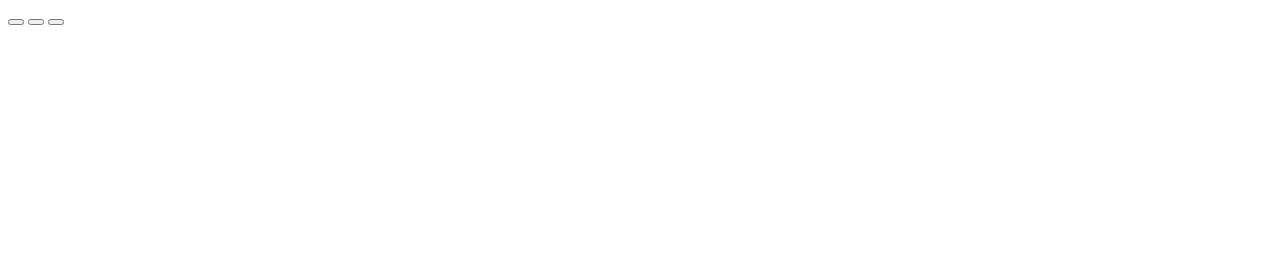
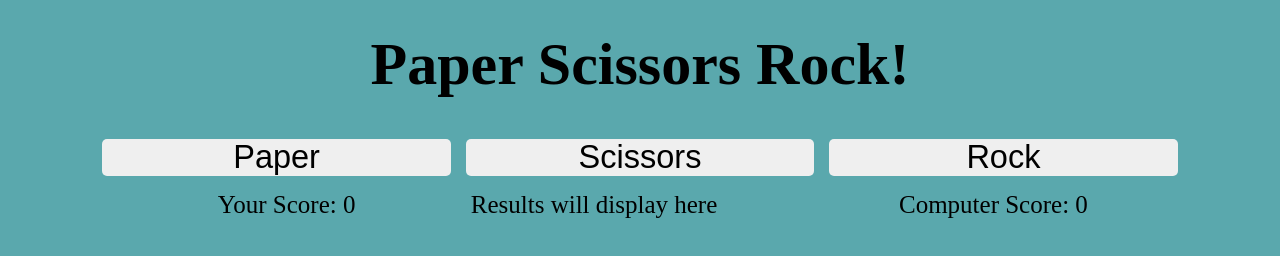
Before and after one commit to Arcspark1/odin-paper-scissors-rock, a plain HTML site: page index.html in a window 1280 px wide. Drawn offline with Linux system fonts and the light colour scheme.

Commit message:
Working Game, Working css

```diff
--- a/index.html
+++ b/index.html
@@ -11,15 +11,16 @@
 </head>
 
 <body>
+    <h1 class="title">Paper Scissors Rock!</h1>
     <div class="buttonContainer">
-        <button id="button-paper"></button>
-        <button id="button-scissors"></button>
-        <button id="button-rock"></button>
+        <button id="button-paper">Paper</button>
+        <button id="button-scissors">Scissors</button>
+        <button id="button-rock">Rock</button>
     </div>
     <div class="tracking">
-        <p id="playerScore"></p>
-        <p id="whoWon"></p>
-        <p id="computerScore"></p>
+        <p id="playerScore">Your Score: 0</p>
+        <p id="whoWon">Results will display here</p>
+        <p id="computerScore">Computer Score: 0</p>
     </div>
 
 
--- a/style.css
+++ b/style.css
@@ -0,0 +1,63 @@
+:root{
+    --main-background-color: #5aa8ad;
+    --main-foreground-color: #ad7249;
+}
+
+html {
+    font-size: 62.5%;
+}
+
+body{
+    background-color: var(--main-background-color);
+    padding: 0 8%;
+}
+* {
+    margin: 0;
+    padding: 0;
+    border: 0;
+}
+
+.title{
+    display: flex;
+    justify-content: center;
+    align-items: center;
+    padding: 3rem;
+    font-size: 6rem;
+    font-weight: bold;
+    margin-bottom: 1rem;
+}
+
+.buttonContainer{
+    display: flex;
+    justify-content: center;
+    align-items: center;
+    gap: 1.5rem;
+
+}
+
+.buttonContainer > *{
+    font-size: 3.25rem;
+    flex-basis: 100%;
+    border-radius: 0.5rem;
+}
+
+.tracking {
+    display: flex;
+    justify-content: center;
+    align-items: center;
+    gap: 1.5rem;
+    padding: 1.5rem;
+
+}
+.tracking > *{
+    font-size: 2.5rem;
+    flex-basis: 100%;
+}
+
+.tracking #playerScore,
+.tracking #computerScore{
+    display: flex;
+    justify-content: center;
+    align-items: center;
+
+}
```
